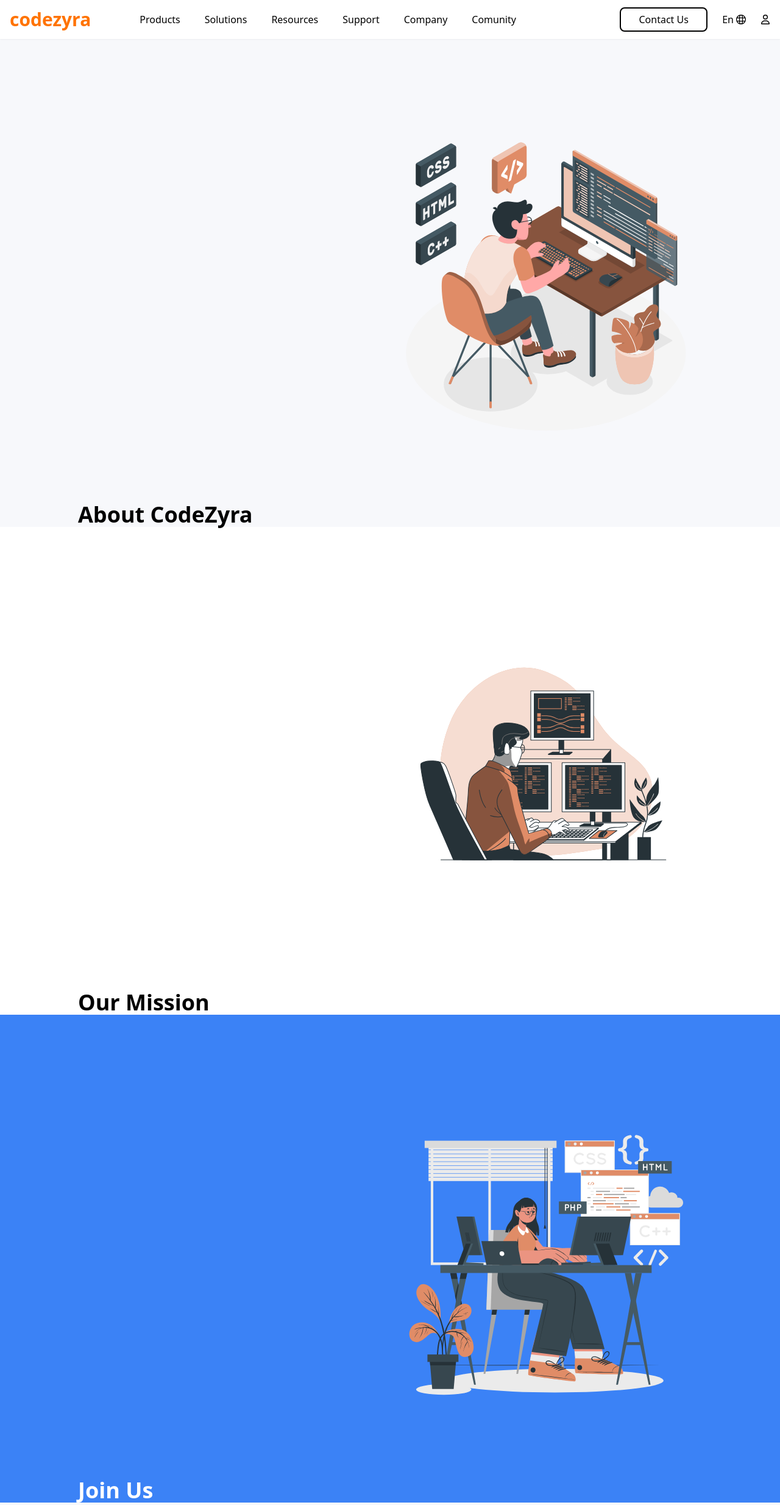
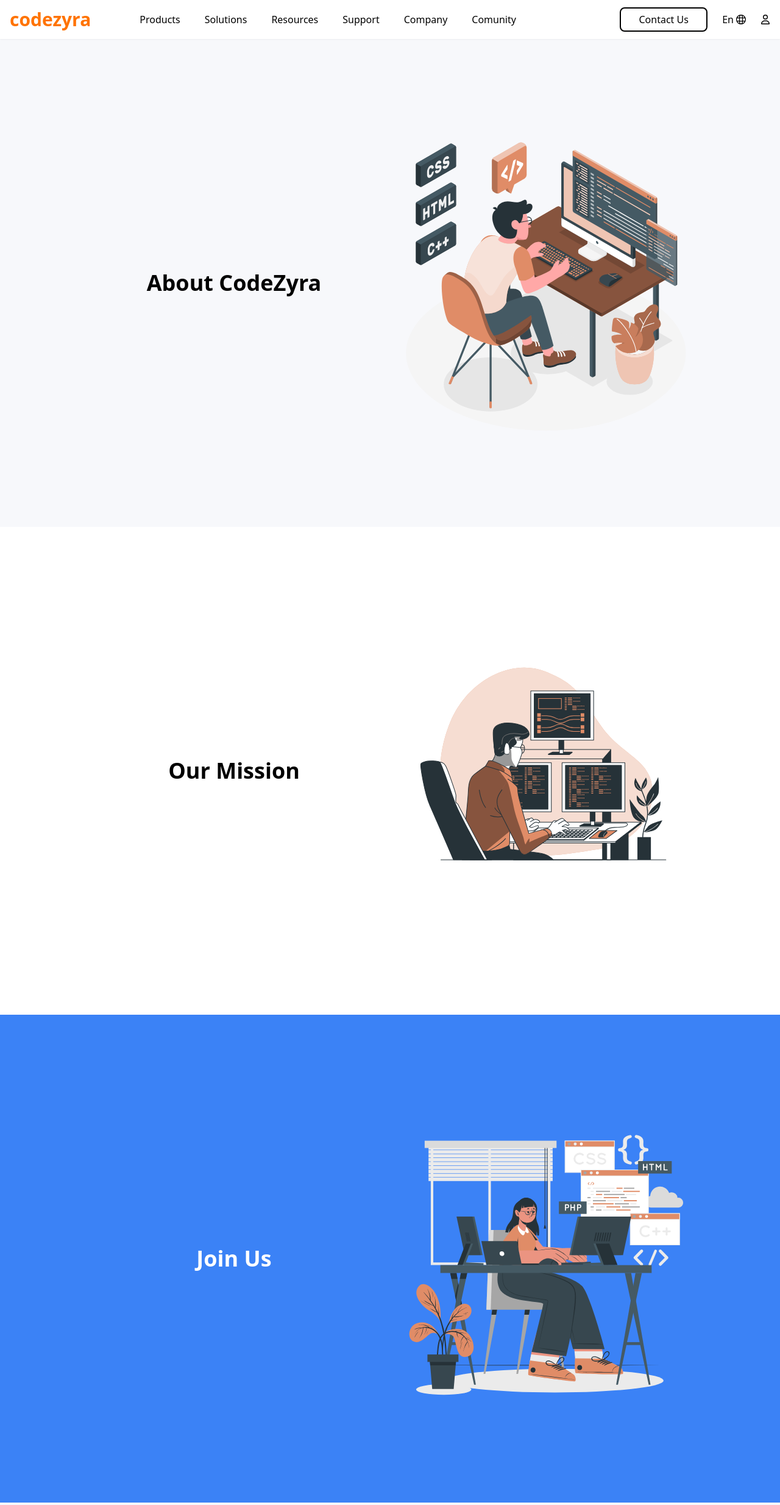
Before and after one commit to Sudila-Jayasekara/codezyra, a React (Vite) app in the folder frontend/: page / in a window 1280 px wide. Shown: the whole page at 61% size. Built offline with nearby package versions, Linux system fonts and the light colour scheme.

Commit message:
update homepage tailwind fix

```diff
--- /dev/null
+++ b/frontend/src/components/Container.jsx
@@ -0,0 +1,9 @@
+const Container = ({ bgColor, children }) => {
+    return (
+      <div className={`min-h-screen flex flex-col md:flex-row pl-4 pr-4 md:pl-32 md:pr-32 ${bgColor}`}>
+        {children}
+      </div>
+    );
+  };
+
+export default Container;
--- a/frontend/src/pages/HomePage.jsx
+++ b/frontend/src/pages/HomePage.jsx
@@ -1,33 +1,30 @@
 import React from 'react';
+import Container from '../components/Container';
+import Comment from 'postcss/lib/comment';
 import amico from '../assets/home_page/Programming-amico.svg';
 import bro from '../assets/home_page/Programming-bro.svg';
 import cuate from '../assets/home_page/Programming-cuate.svg';
 import pana from '../assets/home_page/Programming-pana.svg';
 import rafiki from '../assets/home_page/Programming-rafiki.svg';
 
-const Container = ({ bgColor, children }) => {
-  return (
-    <div className={`min-h-screen flex flex-col md:flex-row pl-4 pr-4 md:pl-32 md:pr-32 ${bgColor}`}>
-      {children}
-    </div>
-  );
-};
+
 
 const HomePage = () => {
   return (
     <div className="mt-10 pt-6 max-w-screen-2xl mx-auto">
 
       <Container bgColor="bg-backgroundLightGray">
-        <div className="flex-1 flex justify-center md:justify-start items-end ">
+        <div className="flex-1 flex justify-center items-end md:items-center">
           <h1 className="text-4xl font-bold text-black">About CodeZyra</h1>
         </div>
-        <div className="flex-1 flex justify-center items-center ">
+        <div className="flex-1 flex items-center justify-center">
           <img src={amico} alt="amico" className="w-full max-w-md md:max-w-lg" />
         </div>
       </Container>
 
+
       <Container bgColor="bg-white">
-        <div className="flex-1 flex justify-center md:justify-start items-end ">
+        <div className="flex-1 flex justify-center items-end md:items-center ">
           <h1 className="text-4xl font-bold text-black">Our Mission</h1>
         </div>
         <div className="flex-1 flex justify-center items-center">
@@ -36,7 +33,7 @@
       </Container>
 
       <Container bgColor="bg-blue-500">
-        <div className="flex-1 flex justify-center md:justify-start items-end ">
+        <div className="flex-1 flex justify-center items-end md:items-center ">
           <h1 className="text-4xl font-bold text-white">Join Us</h1>
         </div>
         <div className="flex-1 flex justify-center items-center">
```
